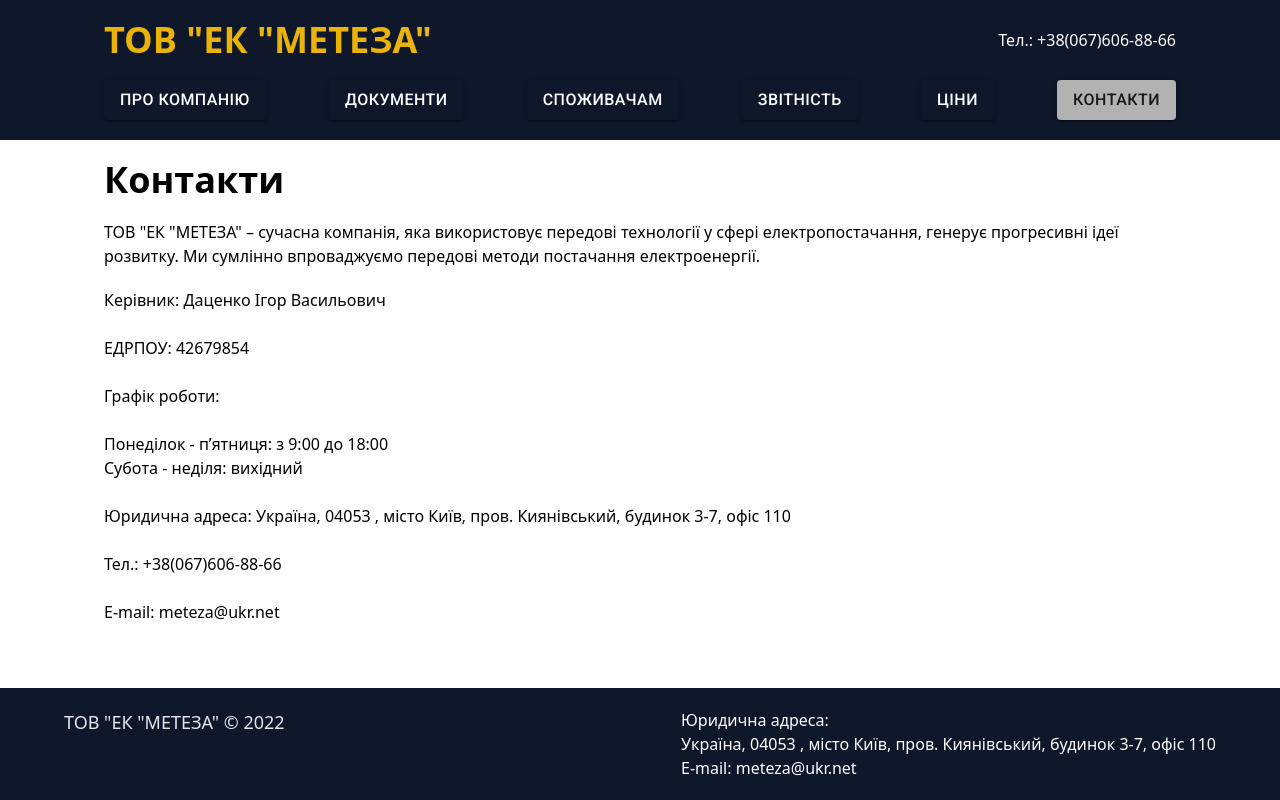
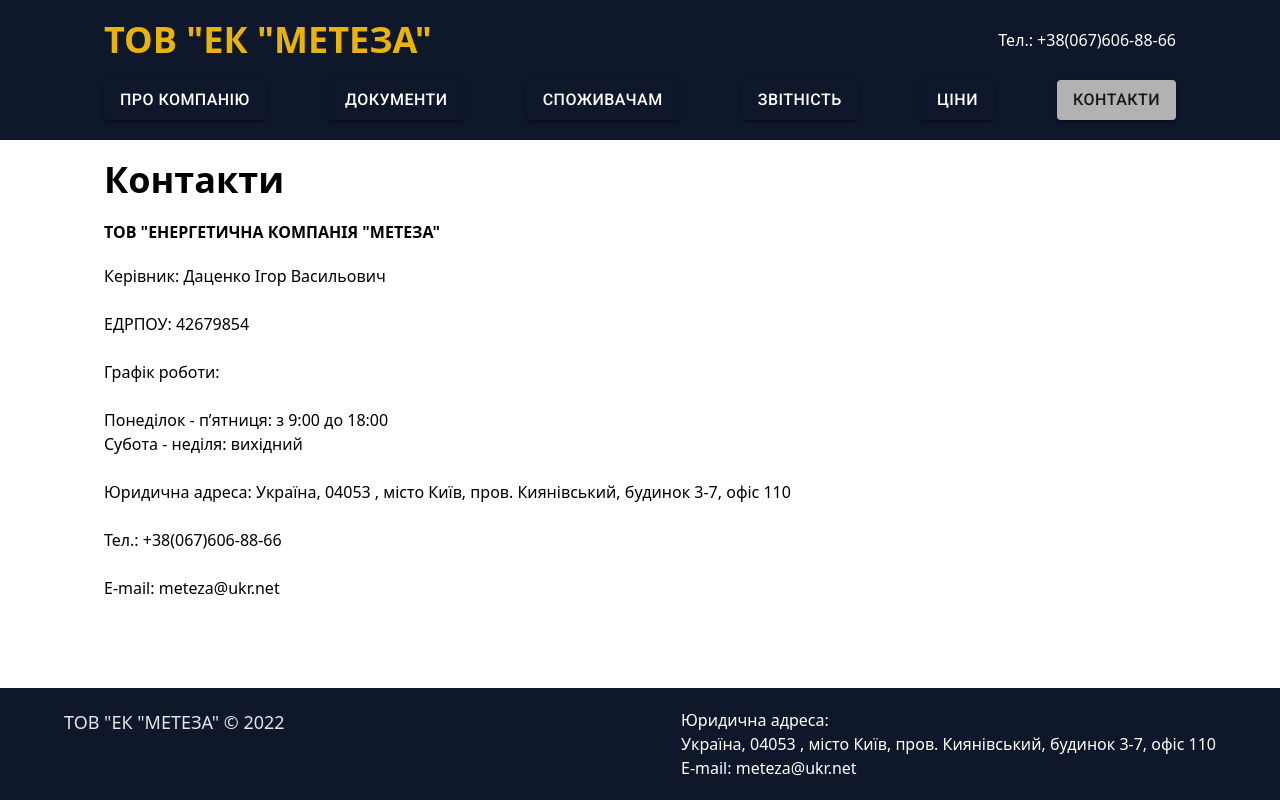
Before and after one commit to Docc2022/energy-website-first, a Next.js app: page /contacts in a window 1280 px wide. Built offline with nearby package versions, Linux system fonts and the light colour scheme.

Commit message:
Fix company name

```diff
--- a/src/views/ConsumersView/index.tsx
+++ b/src/views/ConsumersView/index.tsx
@@ -5,7 +5,9 @@ const ConsumersView = () => {
     <main className="max-w-6xl mx-auto px-10 py-5 flex flex-col gap-y-5">
       <section className="section-consumers">
         <header className="services-header title">
-          <h2 className="text-xl font-bold">Споживачам  ТОВ &quot;ЕК &quot;МЕТЕЗА&quot;</h2>
+          <h2 className="text-xl font-bold">
+            Споживачам ТОВ &quot;ЕНЕРГЕТИЧНА КОМПАНІЯ &quot;МЕТЕЗА&quot;
+          </h2>
         </header>
         <p className="title-text">
           Наша компанія має на меті створити прозору та доступну систему
--- a/src/views/ContactsView/index.tsx
+++ b/src/views/ContactsView/index.tsx
@@ -4,11 +4,8 @@ const ContactsView = () => {
   return (
     <main className="max-w-6xl mx-auto px-10 py-5 flex flex-col gap-y-5">
       <h1 className="text-4xl font-bold">Контакти</h1>
-      <p className="text-base">
-        ТОВ &quot;ЕК &quot;МЕТЕЗА&quot; – сучасна компанія, яка використовує
-        передові технології у сфері електропостачання, генерує прогресивні ідеї
-        розвитку. Ми сумлінно впроваджуємо передові методи постачання
-        електроенергії.
+      <p className="text-base font-bold">
+        ТОВ &quot;ЕНЕРГЕТИЧНА КОМПАНІЯ &quot;МЕТЕЗА&quot;
       </p>
       <p className="title-text">
         <span>Керівник:</span> Даценко Ігор Васильович
--- a/src/views/ReportView/index.tsx
+++ b/src/views/ReportView/index.tsx
@@ -5,7 +5,7 @@ const ReportView = () => {
     <main className="max-w-6xl mx-auto px-10 py-5 flex flex-col gap-y-5">
       <h1 className="text-4xl font-bold">Звітність</h1>
       <p className="text-base">
-        Звітність щодо діяльності  ТОВ &quot;ЕК &quot;МЕТЕЗА&quot; на даний час не подавалась.
+        Звітність щодо діяльності  ТОВ &quot;ЕНЕРГЕТИЧНА КОМПАНІЯ &quot;МЕТЕЗА&quot; на даний час не подавалась.
       </p>
     </main>
   );
```
